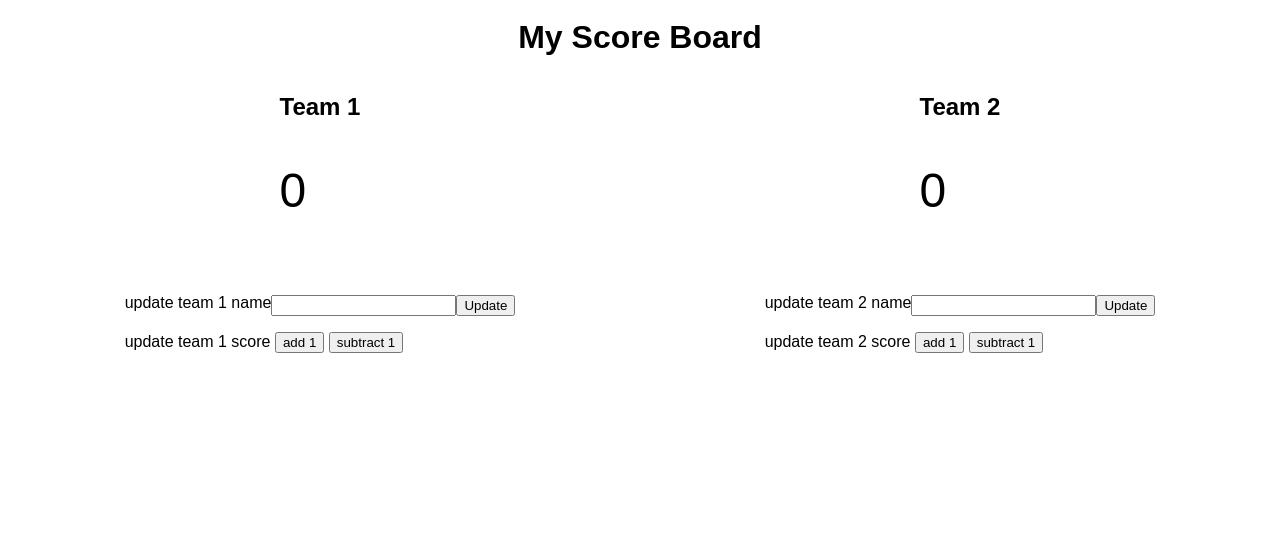
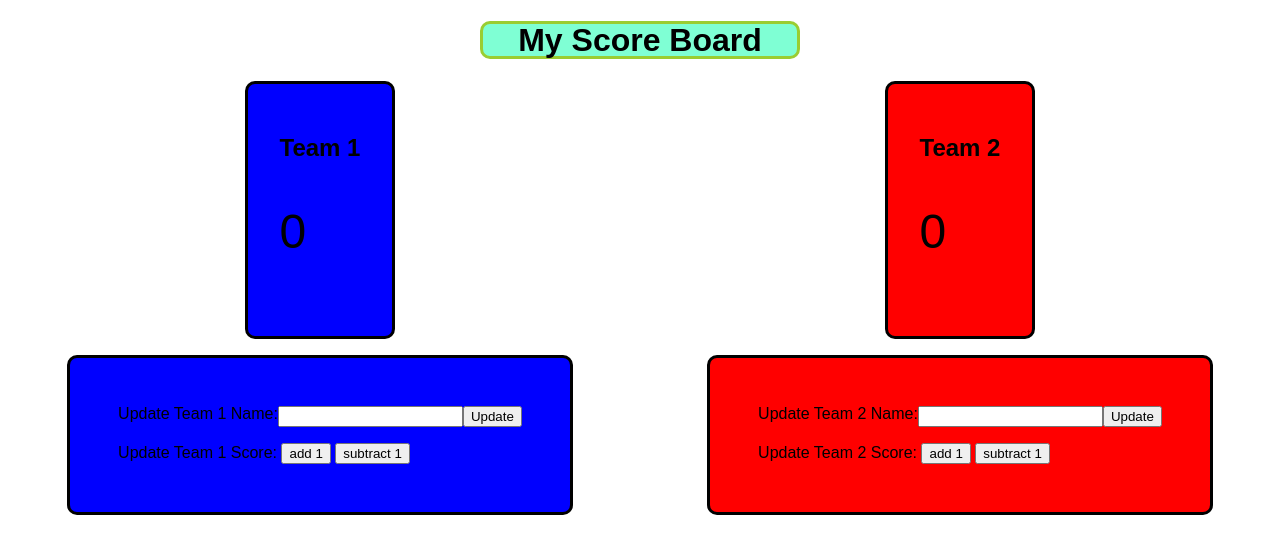
Before and after one commit to jbryan382/scoreboard, a website: page public/index.html in a window 1280 px wide. Drawn offline with Linux system fonts and the light colour scheme.

Commit message:
Played around and added css to make the page appealing

```diff
--- a/public/index.html
+++ b/public/index.html
@@ -22,24 +22,24 @@
 		<section class="update-score">
 			<section class="team1">
 				<section class="team-name">
-					update team 1 name
+					Update Team 1 Name:
 					<input type="text" class="newteam1" />
 					<button class="update-team-1-name">Update</button>
 				</section>
 				<section>
-					update team 1 score
+					Update Team 1 Score:
 					<button class="team-1-add-1-button">add 1</button>
 					<button class="team-1-subtract-1-button">subtract 1</button>
 				</section>
 			</section>
 			<section class="team2">
 				<section class="team-name">
-					update team 2 name
+					Update Team 2 Name:
 					<input type="text" class="newteam2" />
 					<button class="update-team-2-name">Update</button>
 				</section>
 				<section>
-					update team 2 score
+					Update Team 2 Score:
 					<button class="team-2-add-1-button">add 1</button>
 					<button class="team-2-subtract-1-button">subtract 1</button>
 				</section>
--- a/public/screen.css
+++ b/public/screen.css
@@ -13,6 +13,11 @@ body {
 
 h1 {
 	text-align: center;
+	background-color: aquamarine;
+	margin-right: 30rem;
+	margin-left: 30rem;
+	border: solid yellowgreen;
+	border-radius: 10px;
 }
 
 .score-area {
@@ -22,6 +27,20 @@ h1 {
 
 .score-area p {
 	font-size: 3rem;
+}
+
+.team1 {
+	background-color: blue;
+	border: solid black;
+	border-radius: 10px;
+	padding: 2rem;
+}
+
+.team2 {
+	background-color: red;
+	border: solid black;
+	border-radius: 10px;
+	padding: 2rem;
 }
 
 .update-score {
```
